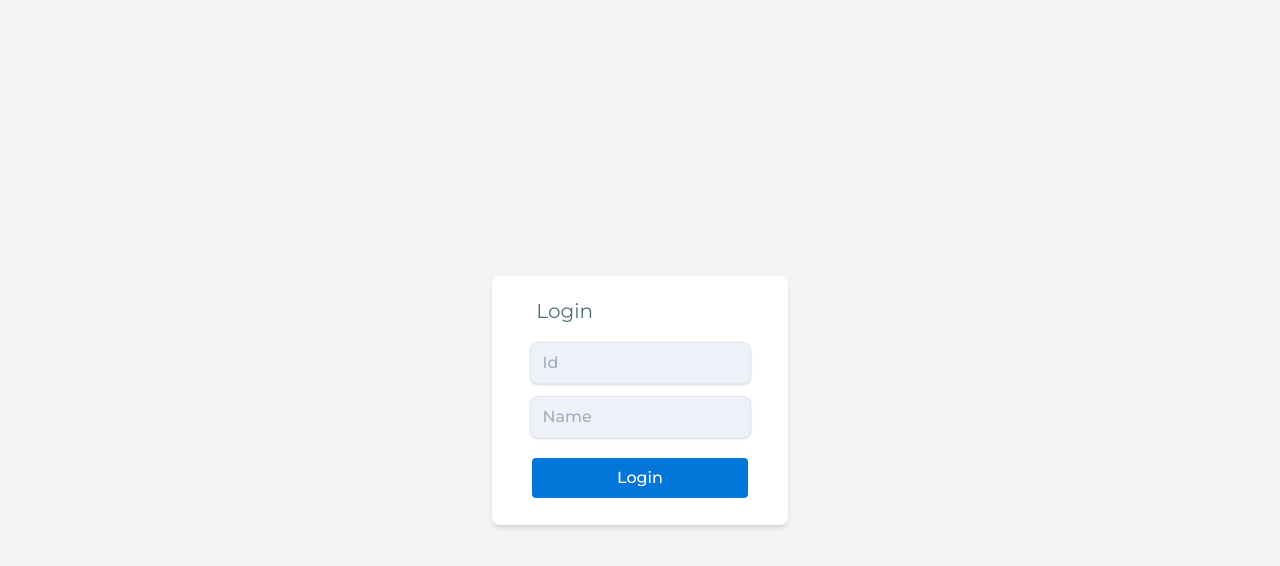
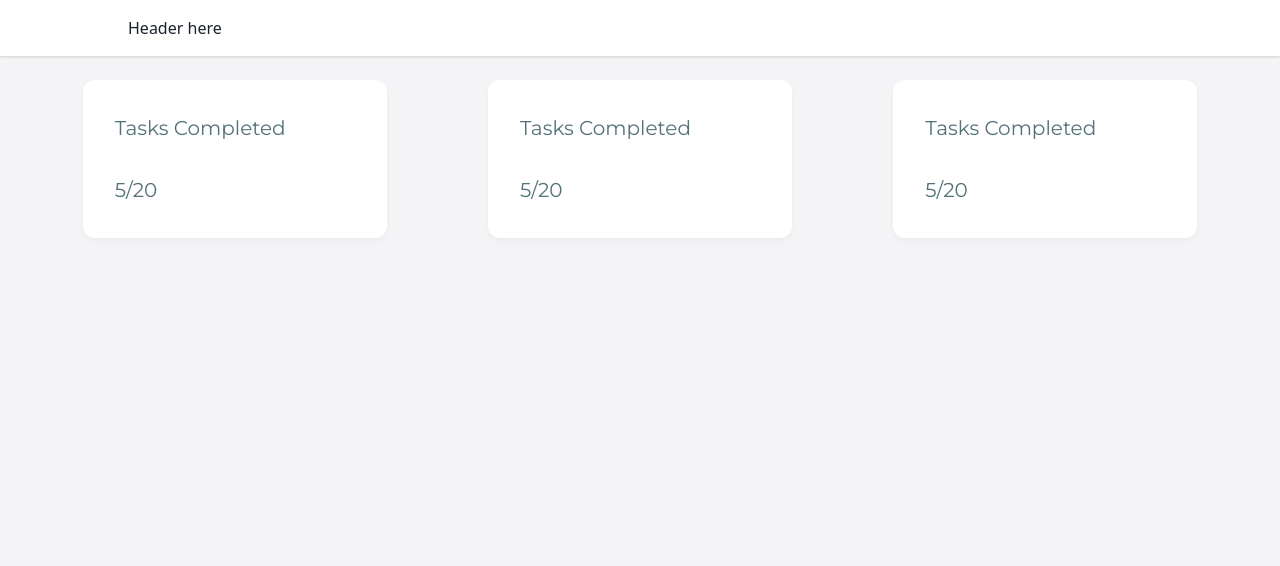
Before and after one commit to maazkabir/crispy-carnival, a Gatsby site: page /dashboard in a window 1280 px wide. Built offline with nearby package versions, Linux system fonts and the light colour scheme; Gatsby itself is replaced by a stand-in of ours.

Commit message:
new task done working on dashboard layout

```diff
--- /dev/null
+++ b/src/components/Dashboard/DashboardLayout.js
@@ -0,0 +1,38 @@
+import React from "react";
+import Card from "../atoms/Card";
+import _ from "lodash";
+
+function DashboardLayout(props) {
+    return (
+        <>
+        <div className="flex flex-col md:flex-row">
+            <Card style={{width: "304px", height: "158px"}} className="m-auto self-center items-center content-center px-2 py-4">
+                <p className="py-4 px-6 self-start text-title-color" style={{fontSize:"20px", textAlign:"left"}}>
+                Tasks Completed
+                </p>
+                <p className="py-4 px-6 self-start text-title-color" style={{fontSize:"20px", textAlign:"left"}}>
+                    5/20
+                </p>
+            </Card>
+            <Card style={{width: "304px", height: "158px"}} className="m-auto self-center items-center content-center px-2 py-4">
+                <p className="py-4 px-6 self-start text-title-color" style={{fontSize:"20px", textAlign:"left"}}>
+                Tasks Completed
+                </p>
+                <p className="py-4 px-6 self-start text-title-color" style={{fontSize:"20px", textAlign:"left"}}>
+                    5/20
+                </p>
+            </Card>
+            <Card style={{width: "304px", height: "158px"}} className="m-auto self-center items-center content-center px-2 py-4">
+                <p className="py-4 px-6 self-start text-title-color" style={{fontSize:"20px", textAlign:"left"}}>
+                Tasks Completed
+                </p>
+                <p className="py-4 px-6 self-start text-title-color" style={{fontSize:"20px", textAlign:"left"}}>
+                    5/20
+                </p>
+            </Card>
+        </div>
+        </>
+    );
+}
+
+export default DashboardLayout;
--- a/src/components/LoginModal.js
+++ b/src/components/LoginModal.js
@@ -9,7 +9,7 @@ function LoginModal() {
 
   return (
       <div style={{ height: "249px", width:"296px"}} className="bg-white shadow-md rounded-lg px-1 py-1 flex flex-col absolute self-center items-center content-center inset-0 m-auto">
-        <p className="py-4 pr-6 self-start" style={{color:"#537178", fontSize:"20px", textAlign:"left", paddingLeft: "14%"}}>
+        <p className="py-4 pr-6 self-start text-title-color" style={{fontSize:"20px", textAlign:"left", paddingLeft: "14%"}}>
           Login
         </p>
           <div className="mb-3">
--- /dev/null
+++ b/src/components/NewTask.js
@@ -0,0 +1,27 @@
+import React from "react";
+import Card from "./atoms/Card";
+import _ from "lodash";
+
+function NewTask(props) {
+    return (
+        <>
+        <Card style={{width: props.width ? props.width : "296px", height: props.height ? props.height : "198px"}} className="md:inset-0 m-auto absolute self-center items-center content-center px-2 py-4">
+            <p className="py-4 px-6 self-start text-title-color" style={{fontSize:"20px", textAlign:"left"}}>
+                {props.noTask ? "You have no task." : "+ New Task"}
+            </p>
+            {!props.noTask &&
+                <div className="mb-3" >
+                    <input style={{paddingRight: "25%"}} className="shadow appearance-none border text-sm bg-light-gray rounded-lg flex py-2 px-3 mx-4 text-dark-gray font-medium" id="username" type="text" placeholder="Task Name"/>
+                </div>
+            }
+            <div style={{width: "90%"}} className="items-center justify-between">
+                <button onClick={()=> {props.onClick()}} className="bg-light-blue hover:bg-dark-blue text-white font-medium w-full py-2 pl-14 mx-4 rounded text-sm" type="button">
+                + New Task
+                </button>
+            </div>
+        </Card>
+        </>
+    );
+}
+
+export default NewTask;
--- /dev/null
+++ b/src/components/atoms/Card.js
@@ -0,0 +1,22 @@
+import React from "react"
+import styled from "styled-components"
+
+const Wrapper = styled.div`
+	width: 304px;
+	height: 158px;
+    background: #FFFFFF 0% 0% no-repeat padding-box;
+    box-shadow: 0px 3px 6px #0000000A;
+    border-radius: 12px;
+    opacity: 1;
+`
+
+const Card = props => {
+	return (
+		<Wrapper
+			{...props}>
+			{props.children}
+		</Wrapper>
+	)
+}
+
+export default Card
--- a/src/components/header.js
+++ b/src/components/header.js
@@ -9,9 +9,7 @@ function Header() {
 
   return (
     <header
-      className={`w-full z-20 py-4 ${
-        "fixed bg-white shadow"
-      }`}
+      className={`w-full z-20 py-4 fixed bg-white shadow`}
       style={{ transition: "background .2s linear" }}
     >
       <div
--- a/src/components/layout.js
+++ b/src/components/layout.js
@@ -6,7 +6,7 @@ import { Helmet } from "react-helmet";
 import { ToastContainer } from "react-toastify";
 import "react-toastify/dist/ReactToastify.min.css";
 
-function Layout({ children, noHeader }) {
+function Layout({ children, noHeader, showOverlay }) {
 
   return (
     <div className="application">
@@ -18,7 +18,10 @@ function Layout({ children, noHeader }) {
         {!noHeader &&
           <Header />
         }
-        <main className="w-full" style={{ fontFamily: "Montserrat" }}>
+        {showOverlay &&
+          <div className="absolute w-full h-full bg-black" style={{opacity: 0.4}} />
+        }
+        <main className="w-full px-8 py-20" style={{ fontFamily: "Montserrat"}}>
           {children}
         </main>
       </div>
--- a/src/pages/dashboard.js
+++ b/src/pages/dashboard.js
@@ -1,14 +1,22 @@
-import React from "react";
+import React, { useEffect, useState } from "react";
 import Layout from "../components/layout";
-import LoginModal from "../components/LoginModal";
+import NewTask from "../components/NewTask";
+import DashboardLayout from "../components/Dashboard/DashboardLayout";
 
 function Dashboard() {
+    const [showOverlay, setShowOverlay] = useState(false);
+    const [tasks, setTasks] = useState([]);
 
-  return (
-    <Layout noHeader>
-      <LoginModal/>
-    </Layout>
-  );
+    return (
+        <Layout showOverlay={showOverlay}>
+        {tasks.length <=0 ?
+            <DashboardLayout />
+            /* <NewTask onClick={()=>{setShowOverlay(!showOverlay)}}/> */
+            :
+            <NewTask noTask width={"304px"} height={"158px"} onClick={()=>{setShowOverlay(!showOverlay)}}/>
+        }
+        </Layout>
+    );
 }
 
 export default Dashboard;
--- a/tailwind.config.js
+++ b/tailwind.config.js
@@ -42,7 +42,7 @@ module.exports = {
       colors: {
         "primary-color": "#224E89",
         "secondary-color": "#F24C26",
-        "light-blue": "#0476D9",
+        "light-blue": "#5285EC",
         "dark-blue": "#144E81",
         "section-color": "#E9F5FF",
         "btn-color": "#2393F3",
@@ -50,6 +50,7 @@ module.exports = {
         "btn-light-blue": "#BADFFF",
         "light-gray": "#EEF1F8",
         "dark-gray": "#7A7D7E",
+        "title-color": "#537178",
         "description-color": "#8A8E92",
         "input-bg": "#EDEDED",
         "input-transparent": "rgba(255,255,255,0.2)",
```
